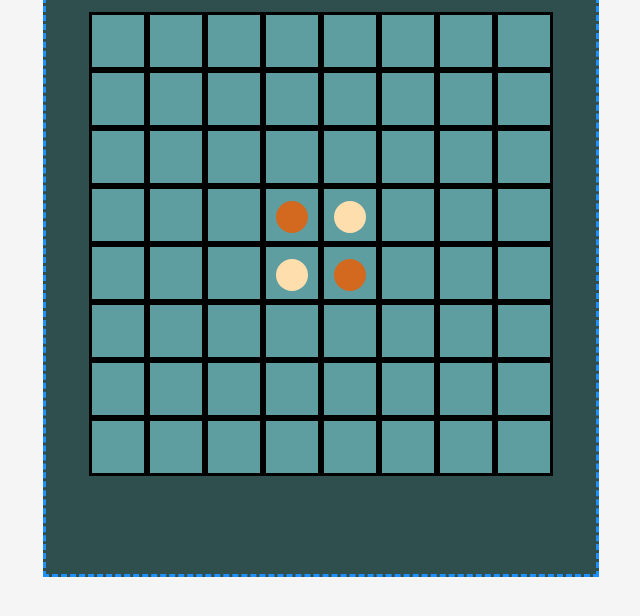
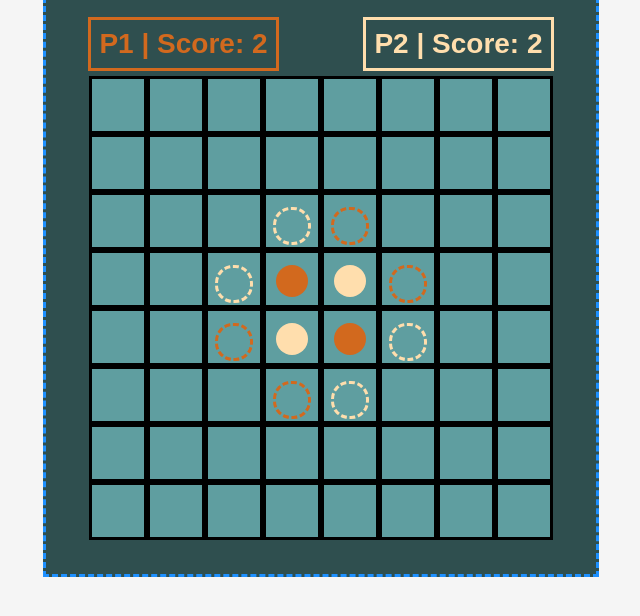
Before and after one commit to graupv/Othello-Reversi, a website: page index.html in a window 1280 px wide. Shown: the part 108-724 px from the top of the page, without its empty margins (319-959 px from the left). Drawn offline with Linux system fonts and the light colour scheme.

Commit message:
colores score y chekcers vacios

```diff
--- a/src/css/styles.css
+++ b/src/css/styles.css
@@ -48,7 +48,7 @@ body {
 }
 
 .checker {
-    border-radius: 4rem;
+    border-radius: 4.5rem;
     background-color: transparent;
     width: 8rem;
     height: 8rem;
@@ -56,3 +56,33 @@ body {
     margin-top: 2rem;
     /* border: dashed; */
 }
+
+.scoreBoardBox {
+    background-color: darkslategray;
+    display: flex;
+    flex-direction: row;
+    flex-wrap: nowrap;
+    align-items: center;
+    justify-content: center;
+    height: 16rem;
+    width: auto;
+    /* padding: 1 rem; */
+}
+
+.score1 {
+    font-size: 7rem;
+    color: chocolate;
+    font-weight: bold;
+    border: solid chocolate;
+    margin: auto;
+    padding: 2rem;
+}
+
+.score2 {
+    font-size: 7rem;
+    color: navajowhite;
+    font-weight: bold;
+    border: solid navajowhite;
+    margin: auto;
+    padding: 2rem;
+}
--- a/src/js/client.js
+++ b/src/js/client.js
@@ -2,22 +2,40 @@
 
 const APP_STATE = {
     turn: 1,
+    /*
+    1 == p1
+    2 == possible play p1
+
+    -1 == p2
+    -2 == possible play p2
+
+    */
     board: [
         [0, 0, 0, 0, 0, 0, 0, 0],
         [0, 0, 0, 0, 0, 0, 0, 0],
-        [0, 0, 0, 0, 0, 0, 0, 0],
-    // starting board
-        [0, 0, 0, 1, -1, 0, 0, 0],
-        [0, 0, 0, -1, 1, 0, 0, 0],
-
-        [0, 0, 0, 0, 0, 0, 0, 0],
+        [0, 0, 0, -2, 2, 0, 0, 0],
+        [0, 0, -2, 1, -1, 2, 0, 0],
+        [0, 0, 2, -1, 1, -2, 0, 0],
+        [0, 0, 0, 2, -2, 0, 0, 0],
         [0, 0, 0, 0, 0, 0, 0, 0],
         [0, 0, 0, 0, 0, 0, 0, 0],
     ],
 };
 
-const renderBoard = (state) => {
 
+
+const resetBoard = () => {
+    APP_STATE.board = [
+        [0, 0, 0, 0, 0, 0, 0, 0],
+        [0, 0, 0, 0, 0, 0, 0, 0],
+        [0, 0, 0, 0, 0, 0, 0, 0],
+        [0, 0, 0, 1, -1, 0, 0, 0],
+        [0, 0, 0, -1, 1, 0, 0, 0],
+        [0, 0, 0, 0, 0, 0, 0, 0],
+        [0, 0, 0, 0, 0, 0, 0, 0],
+        [0, 0, 0, 0, 0, 0, 0, 0],
+    ]
+    render(root, APP_STATE);
 
 };
 
@@ -48,8 +66,15 @@ const renderBox = (
         checker.style.backgroundColor = 'transparent';
     } else if (player == 1) {
         checker.style.backgroundColor = 'chocolate';
+        checker.onclick = () => {console.log('lmao')};
+    } else if (player == 2) {
+        checker.style.border = 'chocolate dashed';
+    } else if (player == -2) {
+        checker.style.border = 'navajowhite dashed';
+        checker.onclick = () => {console.log('notlmao')};
     } else {
         checker.style.backgroundColor = 'navajowhite';
+        checker.onclick = () => {console.log('lmao')};
     }
 
     box.appendChild(checker);
@@ -78,11 +103,27 @@ const render = (mount, state) => {
     contenedorBoard.style.height = '550px';
 
     mount.appendChild(contenedorBoard);
+    const scoreBoard = document.createElement('div');
+    scoreBoard.setAttribute('class', 'scoreBoardBox');
+
+    const scoreBoardP1 = document.createElement('div');
+    scoreBoardP1.setAttribute('class', 'score1');
+    scoreBoardP1.innerText = 'P1 | Score: 2';
+
+    const scoreBoardP2 = document.createElement('div');
+    scoreBoardP2.innerText = 'P2 | Score: 2';
+    scoreBoardP2.setAttribute('class', 'score2');
+
+    scoreBoard.appendChild(scoreBoardP1);
+    scoreBoard.appendChild(scoreBoardP2);
+    contenedorBoard.appendChild(scoreBoard);
+
 
     let { board } = state;
     // recibir board de state
-    console.log(board, typeof(board));
+
     let boxRows = board.map(renderBoxContainer);
+    // boxRows recibe un arreglo de contenedores de cajas con checkers
     boxRows.forEach(element => {
         contenedorBoard.appendChild(element);
     });
```
Also changed, not shown: src/README.md (added).
